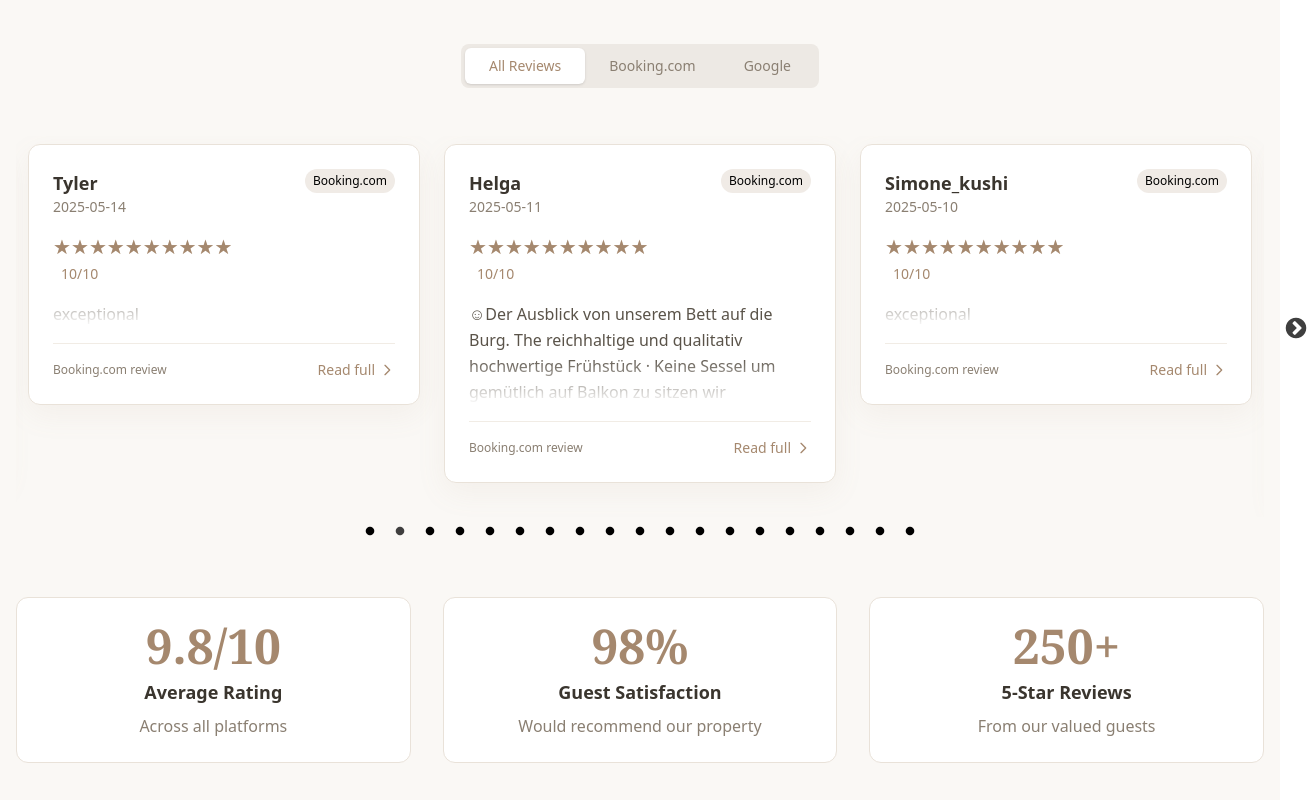
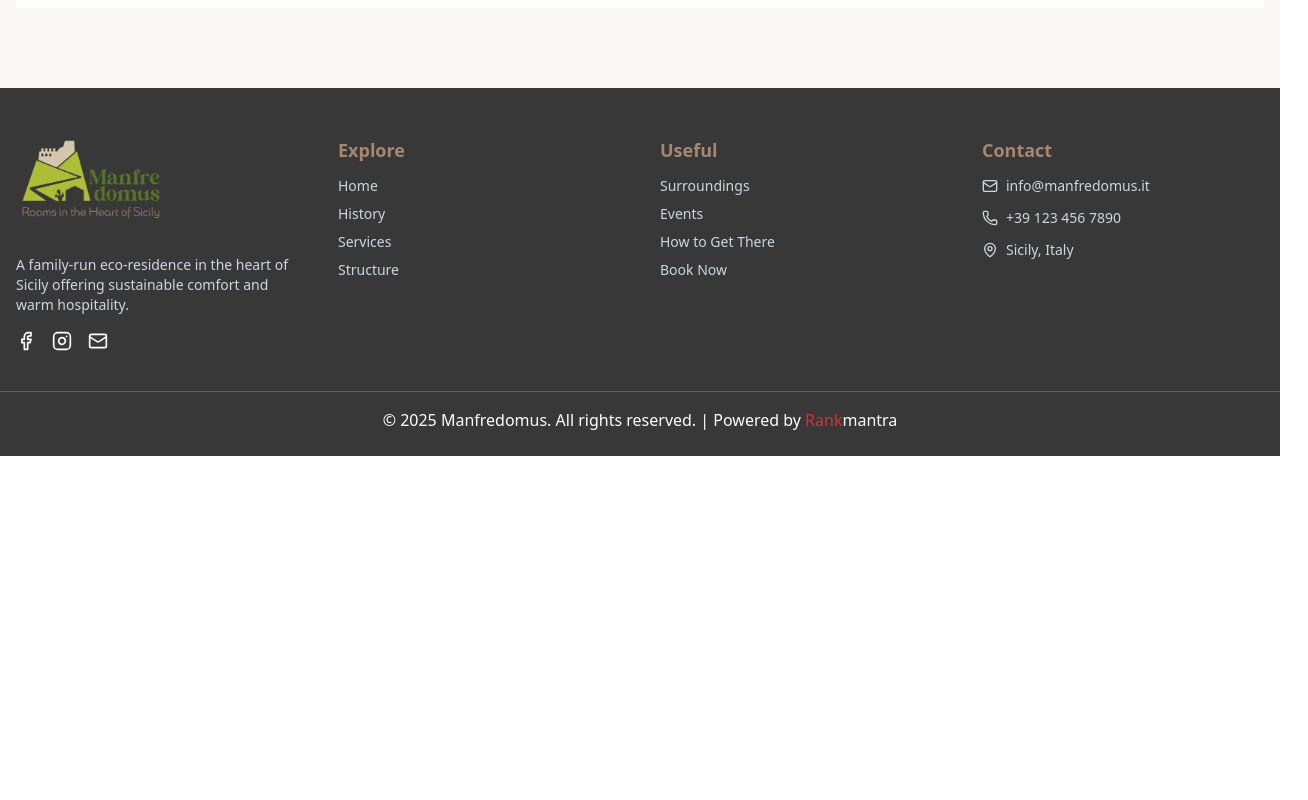
Before and after one commit to ankit4a4/Manfredomus, a React (Vite) app: page /feedback in a window 1280 px wide. Shown: the part 840-1640 px from the top of the page, 1308 px wide, since content can reach past the window. After the commit the page ends 1296 px from the top, so only its background shows below. Built offline with nearby package versions, Linux system fonts and the light colour scheme.

Commit message:
letest code push

```diff
--- a/src/components/feedback/FeedBackHero.jsx
+++ b/src/components/feedback/FeedBackHero.jsx
@@ -15,6 +15,7 @@ const FeedBackHero = () => {
                     </h1>
                 </div>
             </section>
+
         </>
     )
 }
--- /dev/null
+++ b/src/components/feedback/GoogleReviews.jsx
@@ -0,0 +1,28 @@
+// components/GoogleReviews.js
+import { useEffect } from "react";
+
+const GoogleReviews = () => {
+  useEffect(() => {
+    // Only add script if not already added
+    if (!document.getElementById("elfsight-script")) {
+      const script = document.createElement("script");
+      script.src = "https://static.elfsight.com/platform/platform.js";
+      script.async = true;
+      script.id = "elfsight-script";
+      document.body.appendChild(script);
+    }
+  }, []);
+
+  return (
+    <section className="py-16 bg-white">
+      <div className="container mx-auto px-4">
+        <div
+          className="elfsight-app-e913a354-f9f5-4426-a067-fdabd09dfdb8"
+          data-elfsight-app-lazy
+        ></div>
+      </div>
+    </section>
+  );
+};
+
+export default GoogleReviews;
--- a/src/components/feedback/Review.jsx
+++ b/src/components/feedback/Review.jsx
@@ -2,6 +2,7 @@ import { useState, useRef } from 'react';
 import Slider from 'react-slick';
 import "slick-carousel/slick/slick.css";
 import "slick-carousel/slick/slick-theme.css";
+import GoogleReviews from './GoogleReviews';
 
 const Review = () => {
   // Booking.com Reviews
@@ -235,126 +236,13 @@ const Review = () => {
 
   return (
     <div className="max-w-7xl mx-auto px-4 py-20 bg-[#faf8f5]">
-      {/* Title Section */}
-      <div className="text-center mb-16">
-        <h2 className="text-4xl font-serif font-bold text-[#3a352e] mb-4">
-          Guest Experiences
-        </h2>
-        <div className="w-24 h-1 bg-[#A5886E] mx-auto rounded-full"></div>
-        <p className="mt-4 text-[#6d6458] max-w-2xl mx-auto">
-          Discover what our valued guests have to say about their stays at our property
-        </p>
-      </div>
 
-      {/* Source Filter Tabs */}
-      <div className="flex justify-center mb-12">
-        <div className="inline-flex p-1 bg-[#ede9e4] rounded-lg">
-          {['all', 'booking', 'google'].map((source) => (
-            <button
-              key={source}
-              className={`px-6 py-2 rounded-md text-sm font-medium transition-all ${activeSource === source
-                ? 'bg-white text-[#A5886E] shadow-sm'
-                : 'text-[#8a7f72] hover:text-[#A5886E]'
-                }`}
-              onClick={() => {
-                setActiveSource(source);
-                sliderRef.current?.slickGoTo(0);
-              }}
-            >
-              {source === 'all' ? 'All Reviews' :
-                source === 'booking' ? 'Booking.com' : 'Google'}
-            </button>
-          ))}
-        </div>
-      </div>
 
-      {/* Combined Reviews Slider */}
-      <div className="relative">
-        <Slider {...sliderSettings}>
-          {filteredReviews.map((review, i) => (
-            <div key={`${review.sourceType}-${i}`} className="px-3 py-2 focus:outline-none">
-              <div className="bg-white rounded-xl p-6 border border-[#e9e2d9] shadow-[0_10px_30px_rgba(165,136,110,0.08)] hover:shadow-[0_15px_40px_rgba(165,136,110,0.15)] transition-all duration-300 flex flex-col h-full">
-                <div className="flex justify-between items-start mb-4">
-                  <div>
-                    <h4 className="font-bold text-lg text-[#3a352e]">{review.name}</h4>
-                    <p className="text-[#8a7f72] text-sm">{review.date}</p>
-                  </div>
-                  <SourceIcon source={review.source} />
-                </div>
+            <GoogleReviews />
 
-                <div className="mb-4">
-                  <RatingStars
-                    rating={review.rating}
-                    max={review.sourceType === 'booking' ? 10 : 5}
-                  />
-                </div>
 
-                <div className="relative mb-4 flex-grow">
-                  <p className="text-[#5a5349] leading-relaxed line-clamp-5">
-                    {review.text}
-                  </p>
-                  <div className="absolute bottom-0 left-0 right-0 h-12 bg-gradient-to-t from-white to-transparent pointer-events-none"></div>
-                </div>
 
-                <div className="flex justify-between items-center mt-auto pt-4 border-t border-[#f1ece5]">
-                  <span className="text-xs text-[#8a7f72]">
-                    {review.sourceType === 'booking' ? 'Booking.com' : 'Google'} review
-                  </span>
-                  <button className="text-[#A5886E] font-medium text-sm hover:text-[#8a7157] transition-colors flex items-center group">
-                    <span className="mr-1">Read full</span>
-                    <svg xmlns="http://www.w3.org/2000/svg" className="h-4 w-4 transition-transform group-hover:translate-x-1" fill="none" viewBox="0 0 24 24" stroke="currentColor">
-                      <path strokeLinecap="round" strokeLinejoin="round" strokeWidth={2} d="M9 5l7 7-7 7" />
-                    </svg>
-                  </button>
-                </div>
-              </div>
-            </div>
-          ))}
-        </Slider>
-      </div>
 
-      {/* Stats Section */}
-      <div className="grid grid-cols-1 md:grid-cols-3 gap-8 mt-20">
-        <div className="text-center p-6 bg-white rounded-xl border border-[#e9e2d9]">
-          <div className="text-5xl font-serif text-[#A5886E] font-bold mb-2">9.8/10</div>
-          <h3 className="text-lg font-semibold text-[#3a352e]">Average Rating</h3>
-          <p className="text-[#8a7f72] mt-2">Across all platforms</p>
-        </div>
-
-        <div className="text-center p-6 bg-white rounded-xl border border-[#e9e2d9]">
-          <div className="text-5xl font-serif text-[#A5886E] font-bold mb-2">98%</div>
-          <h3 className="text-lg font-semibold text-[#3a352e]">Guest Satisfaction</h3>
-          <p className="text-[#8a7f72] mt-2">Would recommend our property</p>
-        </div>
-
-        <div className="text-center p-6 bg-white rounded-xl border border-[#e9e2d9]">
-          <div className="text-5xl font-serif text-[#A5886E] font-bold mb-2">250+</div>
-          <h3 className="text-lg font-semibold text-[#3a352e]">5-Star Reviews</h3>
-          <p className="text-[#8a7f72] mt-2">From our valued guests</p>
-        </div>
-      </div>
-
-      {/* Custom Dots Styling */}
-      <style jsx>{`
-        :global(.slick-dots li button:before) {
-          color: #d4c9bb;
-          font-size: 10px;
-          opacity: 1;
-        }
-        :global(.slick-dots li.slick-active button:before) {
-          color: #A5886E;
-        }
-        :global(.slick-prev:before, .slick-next:before) {
-          color: #A5886E;
-          font-size: 24px;
-        }
-        :global(.slick-prev) {
-          left: -40px;
-        }
-        :global(.slick-next) {
-          right: -40px;
-        }
-      `}</style>
     </div>
   );
 };
```
